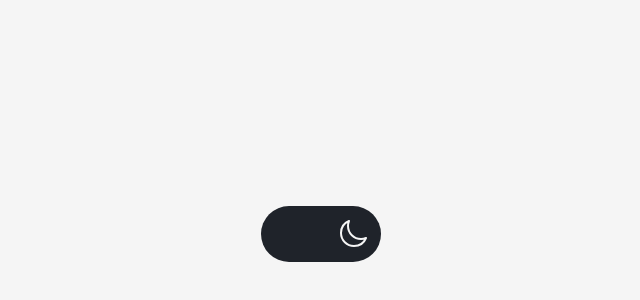
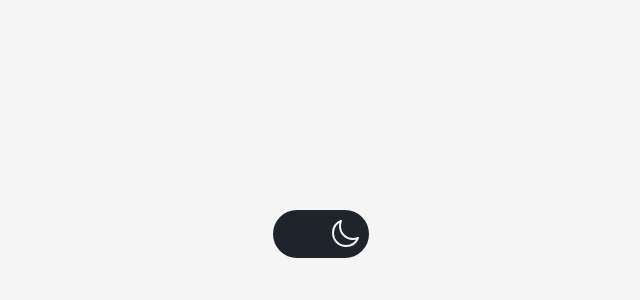
Before and after one commit to rachelrondon/sidebar, a React (Create React App) app: page / in a window 1280 px wide. Shown: the part 166-466 px from the top of the page, without its empty margins (319-959 px from the left). Built offline with nearby package versions, Linux system fonts and the light colour scheme.

Commit message:
feat: update toggle

```diff
--- a/src/Sidebar.css
+++ b/src/Sidebar.css
@@ -36,8 +36,8 @@
 .toggle {
   display: flex;
   flex-direction: row;
-  width: 6rem;
-  padding: 0.75rem;
+  width: 5rem;
+  padding: 0.5rem;
   border-radius: 5rem;
 }
 
```
